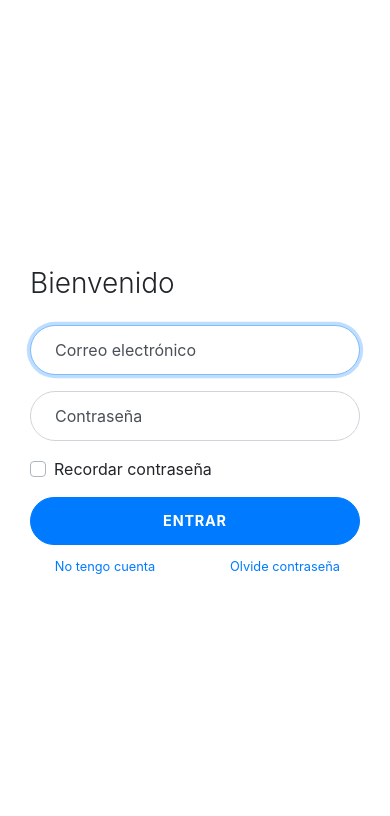
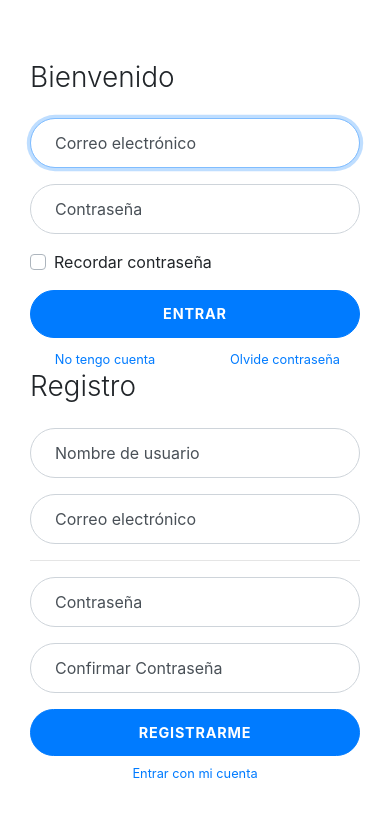
Before and after one commit to mcomi/vision-new, a plain HTML site: page index.html in a window 390 px wide. Drawn offline with nearby package versions, Linux system fonts and the light colour scheme.

Commit message:
+ registro

```diff
--- a/css/style.css
+++ b/css/style.css
@@ -9,7 +9,7 @@
 }
 
 .bg-image {
-  background-image: url('https://source.unsplash.com/WEQbe2jBg40/600x1200');
+  background-image: url('https://source.unsplash.com/random/600x1200');
   background-size: cover;
   background-position: center;
 }
@@ -109,3 +109,44 @@
     color: #777;
   }
 }
+
+#sidebar-wrapper {
+  min-height: 100vh;
+  margin-left: -15rem;
+  -webkit-transition: margin 0.25s ease-out;
+  -moz-transition: margin 0.25s ease-out;
+  -o-transition: margin 0.25s ease-out;
+  transition: margin 0.25s ease-out;
+}
+
+#sidebar-wrapper .sidebar-heading {
+  padding: 0.875rem 1.25rem;
+  font-size: 1.2rem;
+}
+
+#sidebar-wrapper .list-group {
+  width: 15rem;
+}
+
+#page-content-wrapper {
+  min-width: 100vw;
+}
+
+#wrapper.toggled #sidebar-wrapper {
+  margin-left: 0;
+}
+
+@media (min-width: 768px) {
+  #sidebar-wrapper {
+    margin-left: 0;
+  }
+
+  #page-content-wrapper {
+    min-width: 0;
+    width: 100%;
+  }
+
+  #wrapper.toggled #sidebar-wrapper {
+    margin-left: -15rem;
+  }
+}
--- a/index.html
+++ b/index.html
@@ -27,6 +27,7 @@
             <div class="container">
               <div class="row">
                 <div class="col-md-9 col-lg-8 mx-auto">
+                  <div id="login">
                     <h3 class="login-heading mb-4">Bienvenido</h3>
                     <form>
                       <div class="form-label-group">
@@ -82,6 +83,76 @@
                       </div>
                     </form>
                   </div>
+                  <div id="registro" class="hidden">
+                    <h3 class="login-heading mb-4">Registro</h3>
+                    <form>
+                      <div class="form-label-group">
+                        <input
+                          type="text"
+                          id="inputRegistroUsername"
+                          class="form-control"
+                          placeholder="Nombre de usuario"
+                          required
+                          autofocus
+                        />
+                        <label for="inputRegistroUsername"
+                          >Nombre de usuario</label
+                        >
+                      </div>
+
+                      <div class="form-label-group">
+                        <input
+                          type="email"
+                          id="inputRegistroEmail"
+                          class="form-control"
+                          placeholder="Correo electrónio"
+                          required
+                          autofocus
+                        />
+                        <label for="inputRegistroEmail"
+                          >Correo electrónico</label
+                        >
+                      </div>
+
+                      <hr />
+
+                      <div class="form-label-group">
+                        <input
+                          type="password"
+                          id="inputRegistroPassword"
+                          class="form-control"
+                          placeholder="Contraseña"
+                          required
+                          autofocus
+                        />
+                        <label for="inputRegistroPassword">Contraseña</label>
+                      </div>
+
+                      <div class="form-label-group">
+                        <input
+                          type="password"
+                          id="inputRegistroPasswordConfirm"
+                          class="form-control"
+                          placeholder="Contraseña"
+                          required
+                        />
+                        <label for="inputRegistroPasswordConfirm"
+                          >Confirmar Contraseña</label
+                        >
+                      </div>
+
+                      <button
+                        class="btn btn-lg btn-primary btn-block btn-login text-uppercase font-weight-bold mb-2"
+                        type="submit"
+                      >
+                        Registrarme
+                      </button>
+                      <a class="d-block text-center mt-2 small" href="#"
+                        >Entrar con mi cuenta</a
+                      >
+                    </form>
+                  </div>
+                </div>
               </div>
             </div>
           </div>
```
Lines whose indentation alone changed are shown as unchanged.
